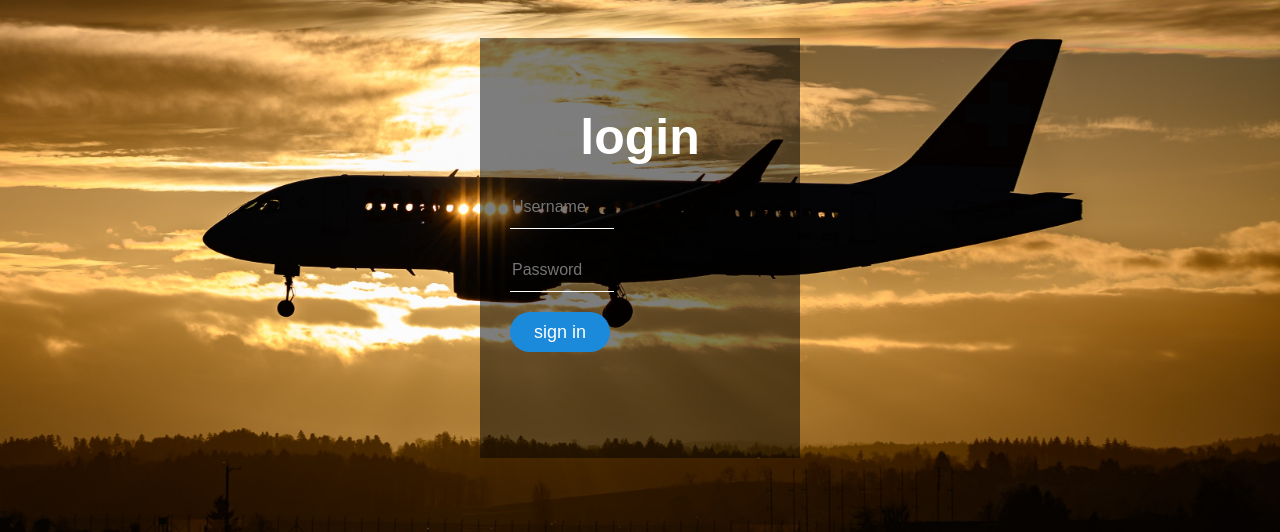
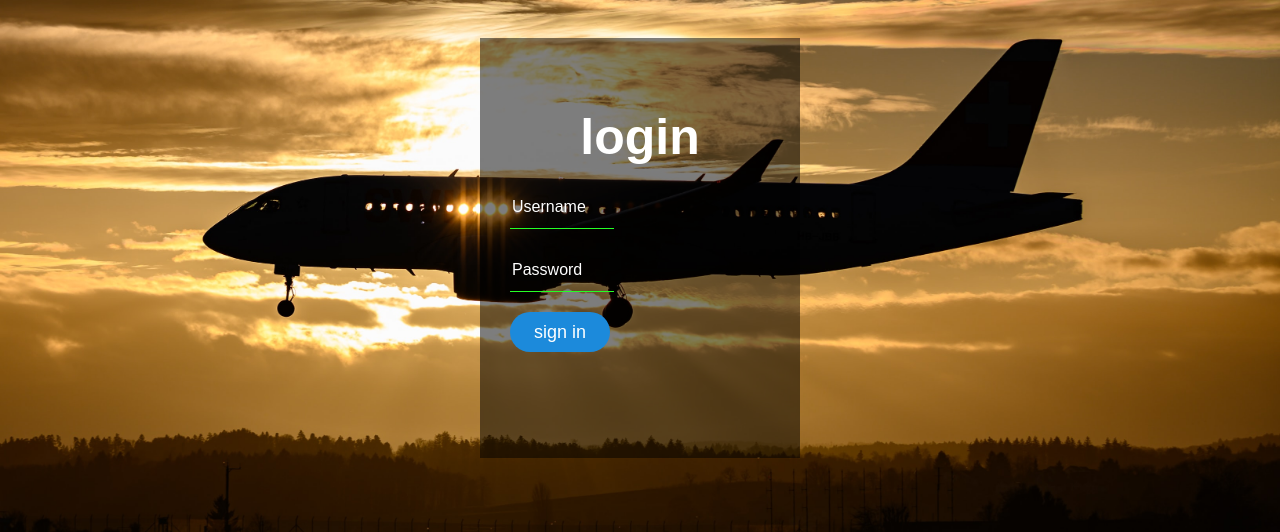
Before and after one commit to Yadukrishnan2002/Airline-project-DBMS, a PHP site: page / in a window 1280 px wide. Shown: the part 152-684 px from the top of the page. Run offline with PHP 8.4, Linux system fonts and the light colour scheme.

Commit message:
Final update on first page css

```diff
--- a/style.css
+++ b/style.css
@@ -31,15 +31,16 @@
 .login-box input{
     width: 100px;
     margin-bottom: 20px;
+
 }
 .login-box input[type="text"],input[type="password"]
 {
     border: none;
-    border-bottom: 1px solid #fff;
+    border-bottom: 1px solid rgb(37, 255, 37);
     background: transparent;
     outline: none;
     height: 40px;
-    color: #fff;
+    color: rgb(255, 255, 255);
     font-size: 16px;
 
 }
@@ -53,3 +54,8 @@
     font-size: 18px;
     border-radius: 20px;
 }
+
+::placeholder {
+    color: white;
+    opacity: 1;
+  }
```
